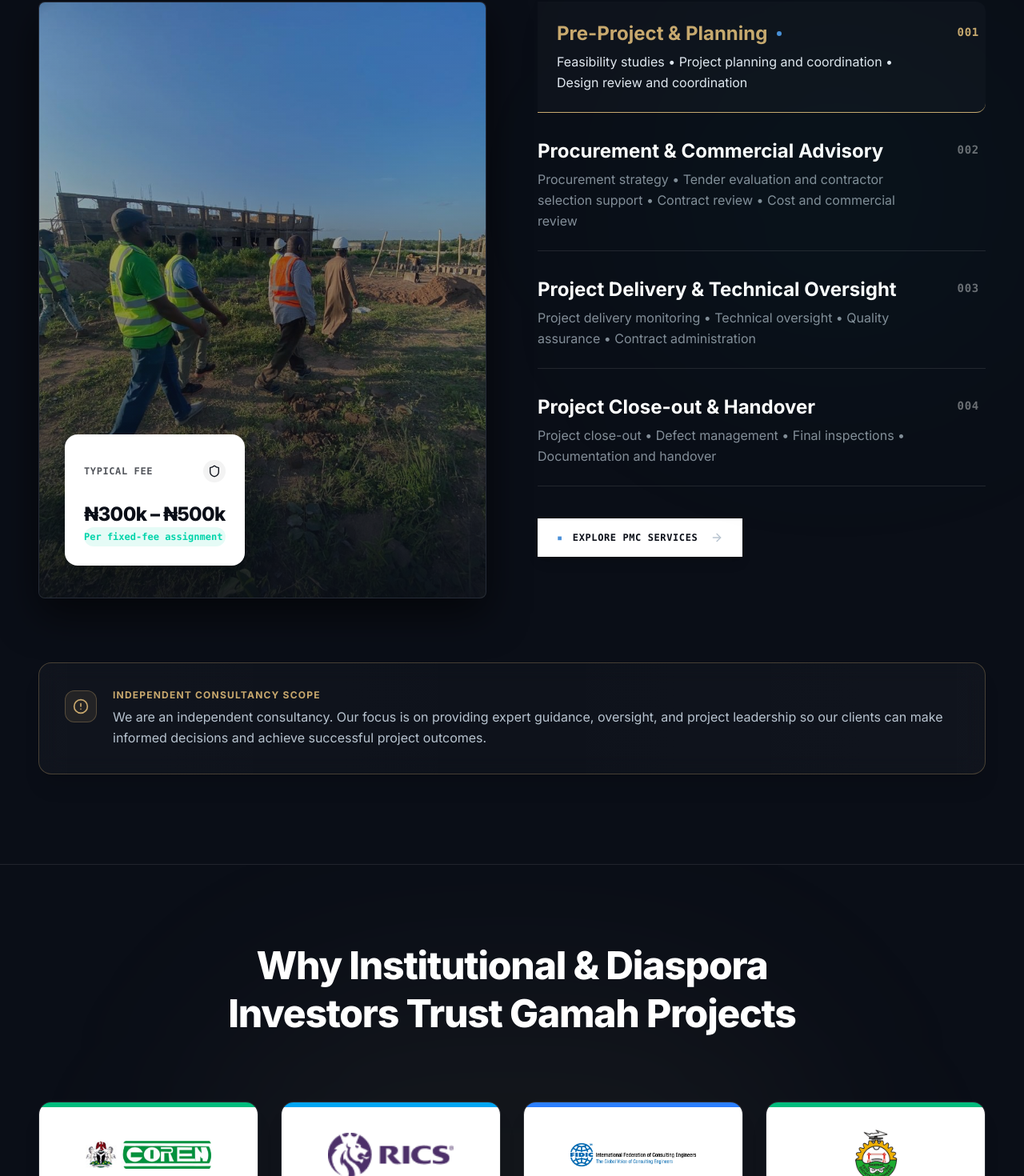
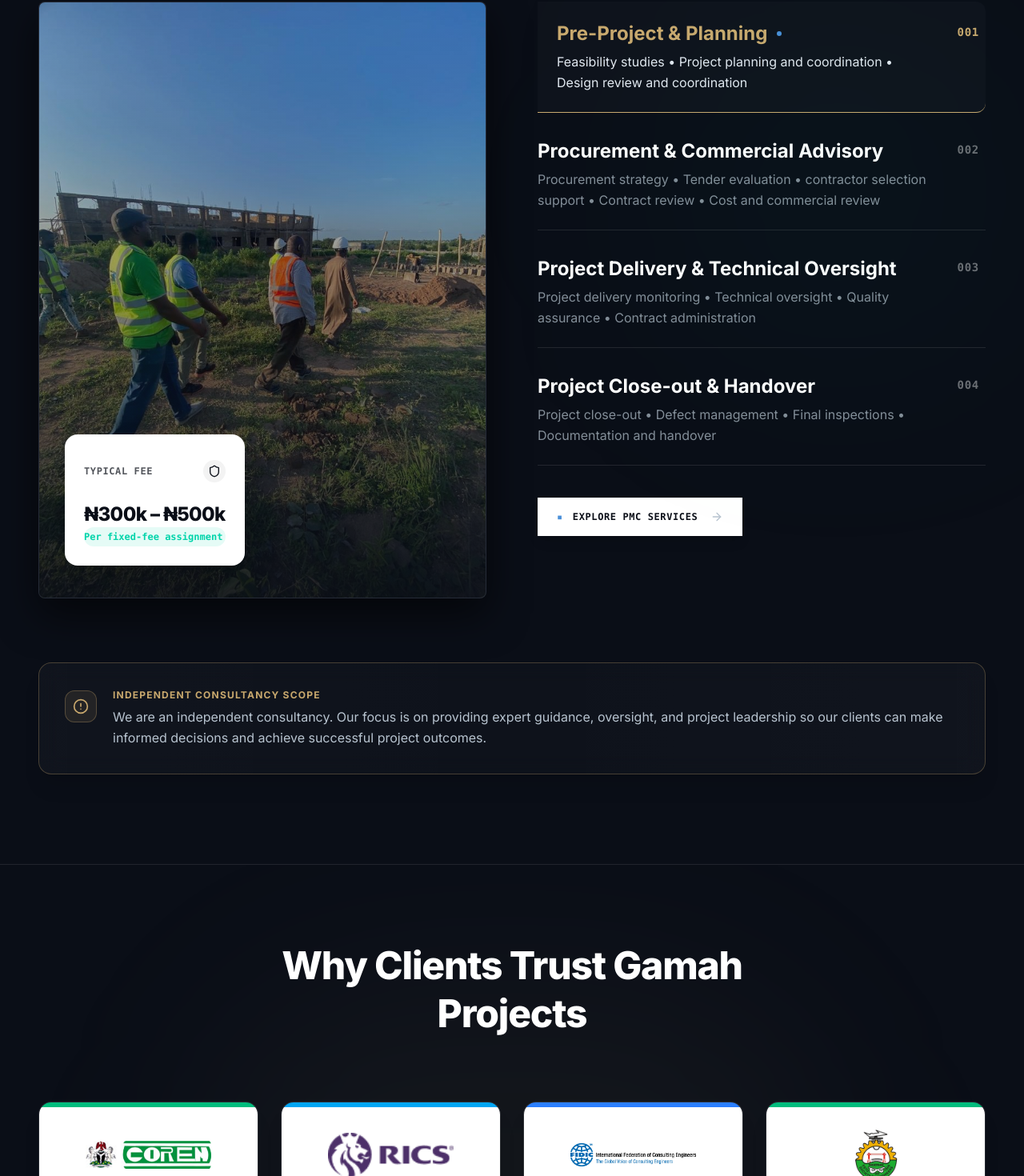
Before and after one commit to Oladotunlaniyan/Gammah, a React (Vite) app: page / in a window 1280 px wide. Shown: the part 2245-3715 px from the top of the page at 80% size. Built offline with nearby package versions, Linux system fonts and the light colour scheme.

Commit message:
fix: explore pmc services

```diff
--- a/src/components/CredibilitySection.tsx
+++ b/src/components/CredibilitySection.tsx
@@ -81,7 +81,7 @@ export default function CredibilitySection() {
         {/* SECTION HEADER */}
         <div className="text-center max-w-3xl mx-auto space-y-4">
           <h2 className="font-sans font-black text-white text-3xl sm:text-4xl lg:text-5xl tracking-tight leading-tight">
-            Why Institutional & Diaspora Investors Trust Gamah Projects
+            Why Clients Trust Gamah Projects
           </h2>
         </div>
 
--- a/src/components/ServiceSection.tsx
+++ b/src/components/ServiceSection.tsx
@@ -1,7 +1,8 @@
 import { useState } from "react";
 import { motion, AnimatePresence } from "motion/react";
-import { ArrowRight, Shield, Activity, BarChart3, Layers, AlertCircle } from "lucide-react";
+import { ArrowRight, Shield, Activity, BarChart3, Layers, AlertCircle} from "lucide-react";
 import dashboardBg from "../assets/images/photo_2026-07-22_12-04-08.jpg";
+import { Link } from "react-router-dom";
 
 export default function ServicesSection() {
   const [activeService, setActiveService] = useState(0);
@@ -21,7 +22,7 @@ export default function ServicesSection() {
     id: "002",
     title: "Procurement & Commercial Advisory",
     label: "Procurement & Commercial",
-    description: "Procurement strategy • Tender evaluation and contractor selection support • Contract review • Cost and commercial review",
+    description: "Procurement strategy • Tender evaluation • contractor selection support • Contract review • Cost and commercial review",
     metricLabel: "Governance",
     metricValue: "Independent",
     metricChange: "Client-side advisory only",
@@ -159,7 +160,9 @@ export default function ServicesSection() {
                 className="inline-flex items-center space-x-3 bg-white hover:bg-warm-gold font-mono font-bold text-xs uppercase tracking-wider px-6 py-4 rounded-none transition-all duration-300 shadow-lg group"
               >
                 <span className="text-[#4a90d9] group-hover:text-white">▪</span>
-                <span className="text-navy-dark hover:text-white">Explore PMC Services</span>
+                <Link to="/services" className="text-navy-dark hover:text-white">
+                  Explore PMC Services
+                </Link>
                 <ArrowRight className="w-4 h-4 ml-1 transform group-hover:translate-x-1 transition-transform hover:text-white" />
               </a>
             </div>
```
